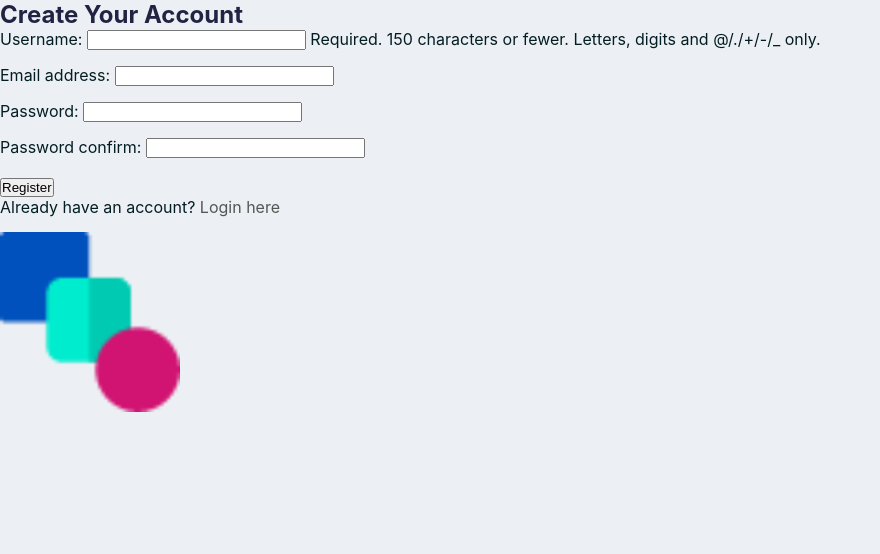
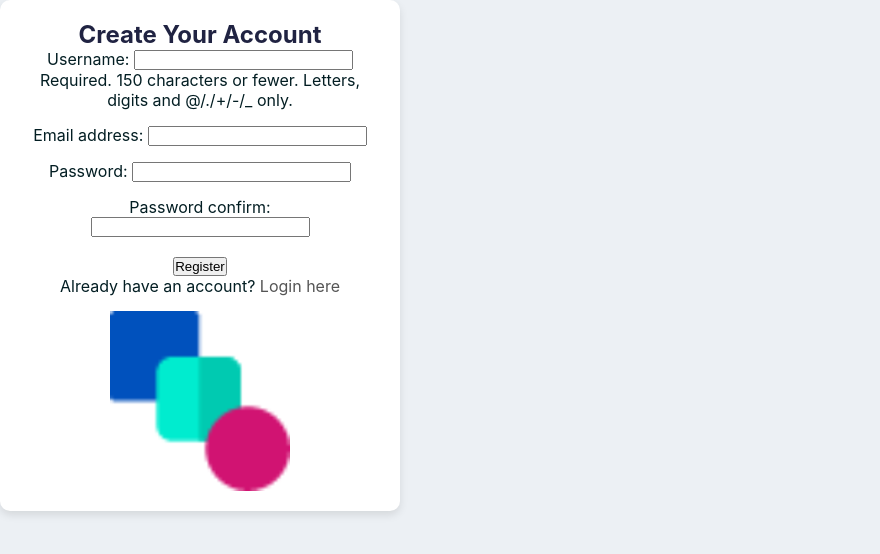
Before and after one commit to dalvip/social_book, a Django app: page /accounts/register/ in a window 1280 px wide. Shown: the top 554 px of the page, without its empty margins (0-880 px from the left). Run offline with Django 5.2, Linux system fonts and the light colour scheme.

Commit message:
"Removed db.sqlite3 files. Modified accounts app files (models, views, templates, urls) and social_book project files (settings, urls, asgi, wsgi)."

```diff
--- a/static/css/style.css
+++ b/static/css/style.css
@@ -90,9 +90,16 @@ p {
 .slick-slide{
 	outline: none !important;
 }
-.container{
-	max-width: 1120px;
+.container {
 	width: 100%;
+	max-width: 400px;
+	/* Limit the container's max width */
+	padding: 20px;
+	background-color: #fff;
+	box-shadow: 0 4px 8px rgba(0, 0, 0, 0.1);
+	/* Add some shadow for effect */
+	border-radius: 10px;
+	text-align: center;
 }
 /*==============================================================
 	Global Styles Start
```
